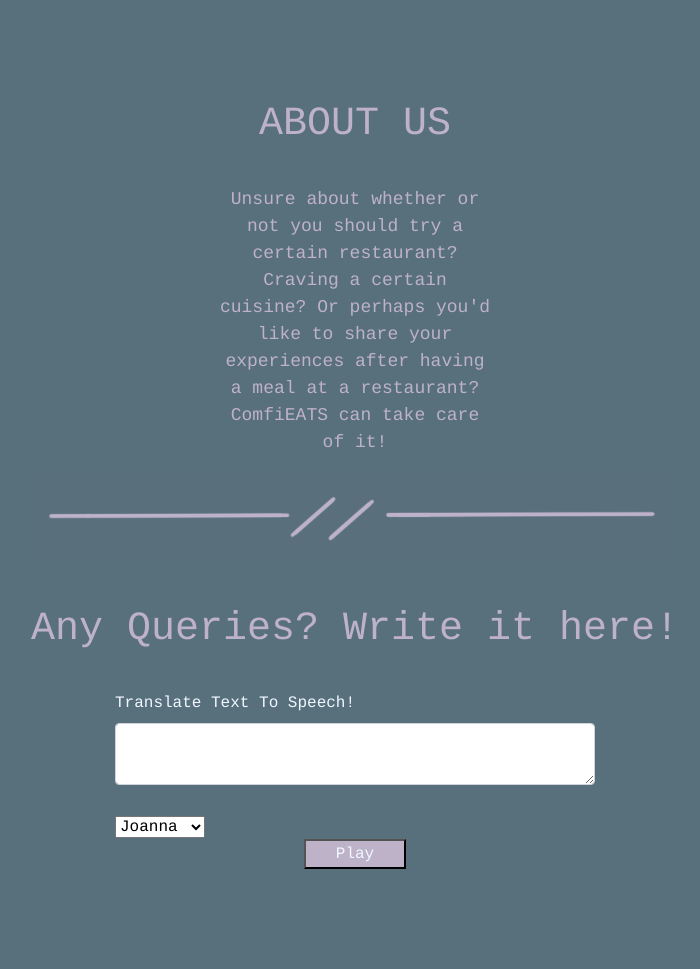
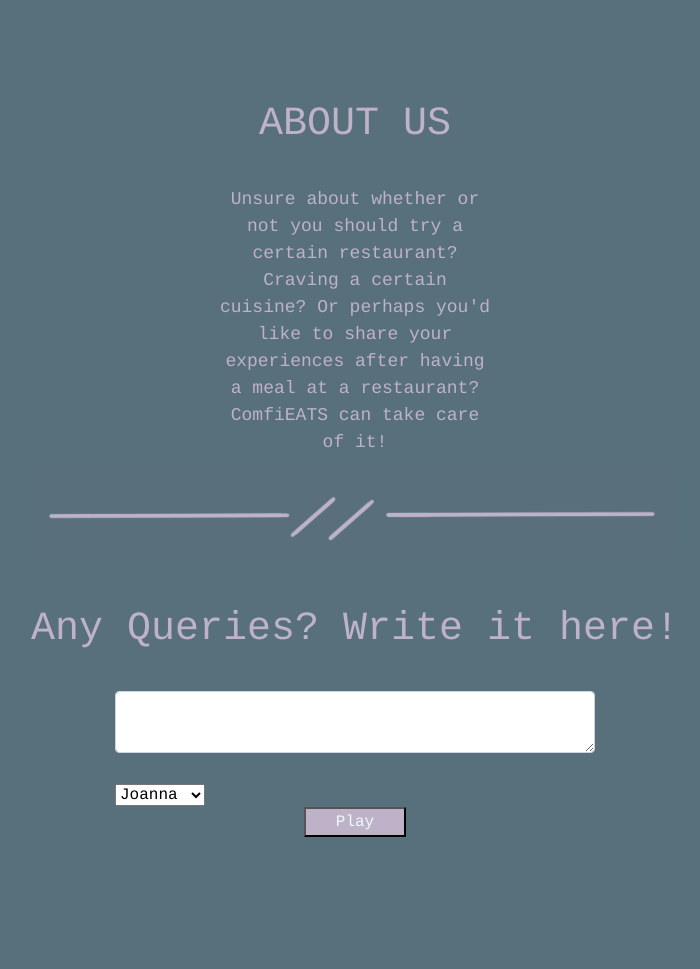
Before and after one commit to Anthonyyee123/RestaurantWebsiteCTEC, a website: page public/aboutus.html in a window 1280 px wide. Shown: the whole page, without its empty margins (285-985 px from the left). After the commit the page ends 937 px from the top, so only its background shows below. Drawn offline with nearby package versions, Linux system fonts and the light colour scheme; no server answers; a script that the page names is missing.

Commit message:
Update aboutus.html

```diff
--- a/public/aboutus.html
+++ b/public/aboutus.html
@@ -30,7 +30,6 @@
         <form style="padding-right:400px;padding-left:400px;">
 
             <div class="form-group" style="color: aliceblue;" >
-              <label for="content">Translate Text To Speech!</label>
               <textarea class="form-control" id="text" row="5"></textarea>
             </div>
              <div>
```
